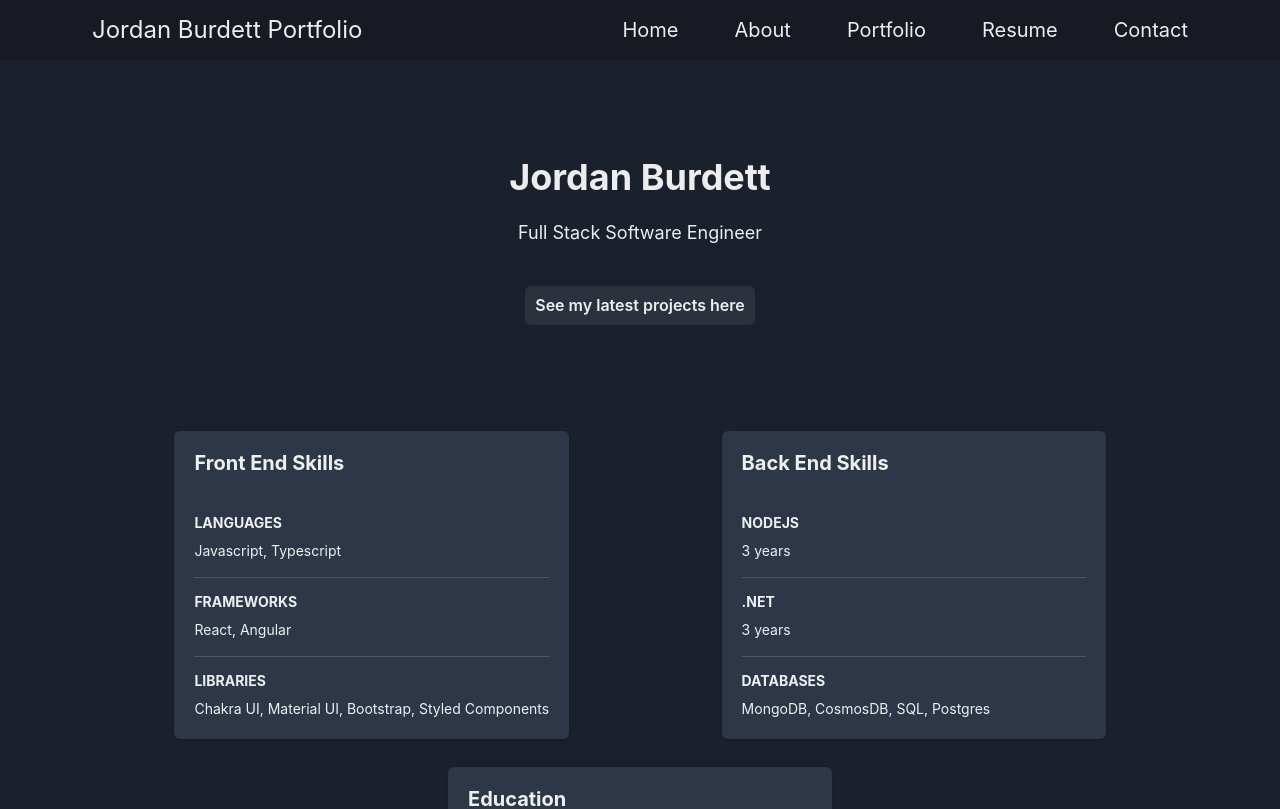
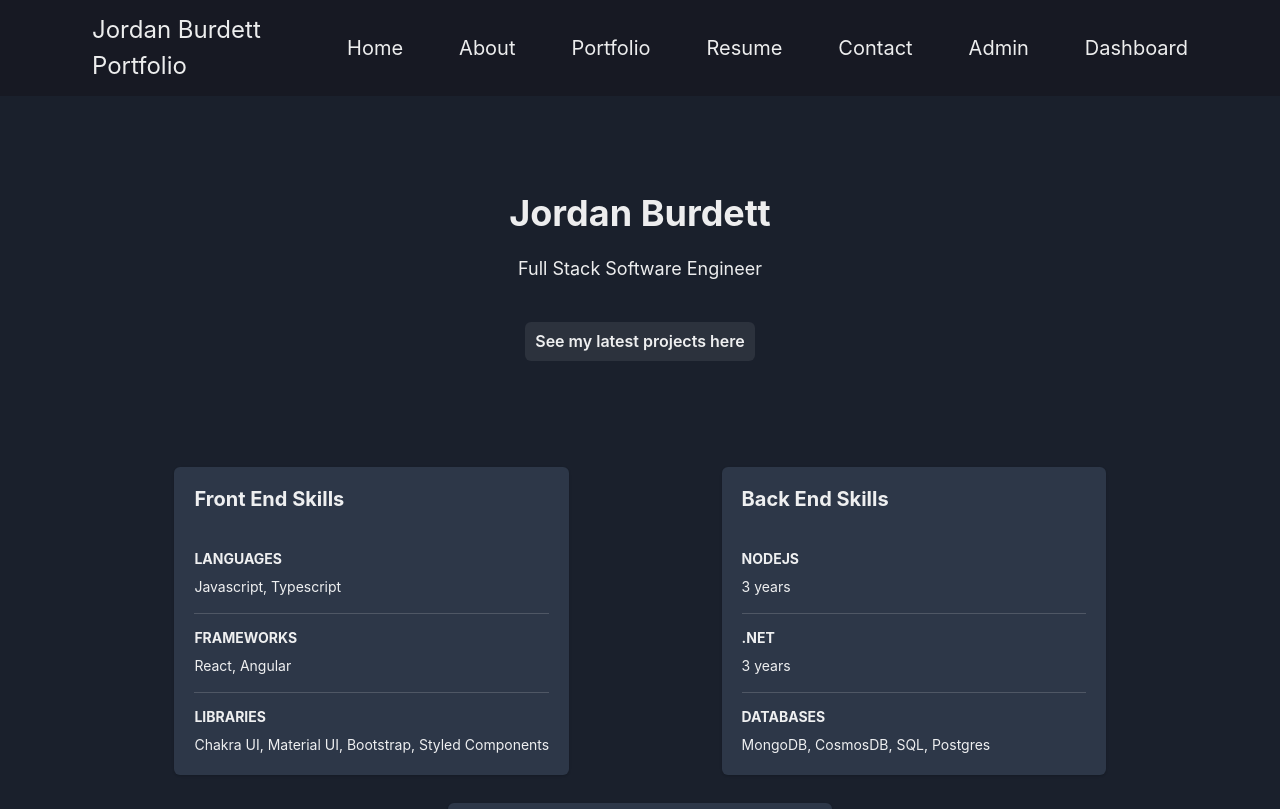
Before and after one commit to jordanburdett/Jordan-Portfolio, a React (Vite) app: page / in a window 1280 px wide. Shown: the top 809 px of the page. Built offline with nearby package versions, Linux system fonts and the light colour scheme; no server answers.

Commit message:
added links to admin for testing

```diff
--- a/src/Helpers/APIInfoCardHelper.ts
+++ b/src/Helpers/APIInfoCardHelper.ts
@@ -3,7 +3,6 @@ import { getBaseApi } from "./BaseAPIHelper";
 const baseInfoCard = getBaseApi() + "/infocard";
 
 export const getInfoCards = async () => {
-    console.log("GET ON: " + baseInfoCard + "/getinfocards")
     const result = await fetch(baseInfoCard + "/getinfocards");
     return await result.json();
 }
--- a/src/Navigation/Data/navItems.ts
+++ b/src/Navigation/Data/navItems.ts
@@ -29,6 +29,16 @@ const navItems = [
         href: "/contact",
         Icon: MdEmail
       },
+      {
+        name: "Admin",
+        href: "/login",
+        Icon: MdEmail
+      },
+      {
+        name: "Dashboard",
+        href: "/dashboard",
+        Icon: MdEmail
+      }
 ];
 
 export default navItems;
```
